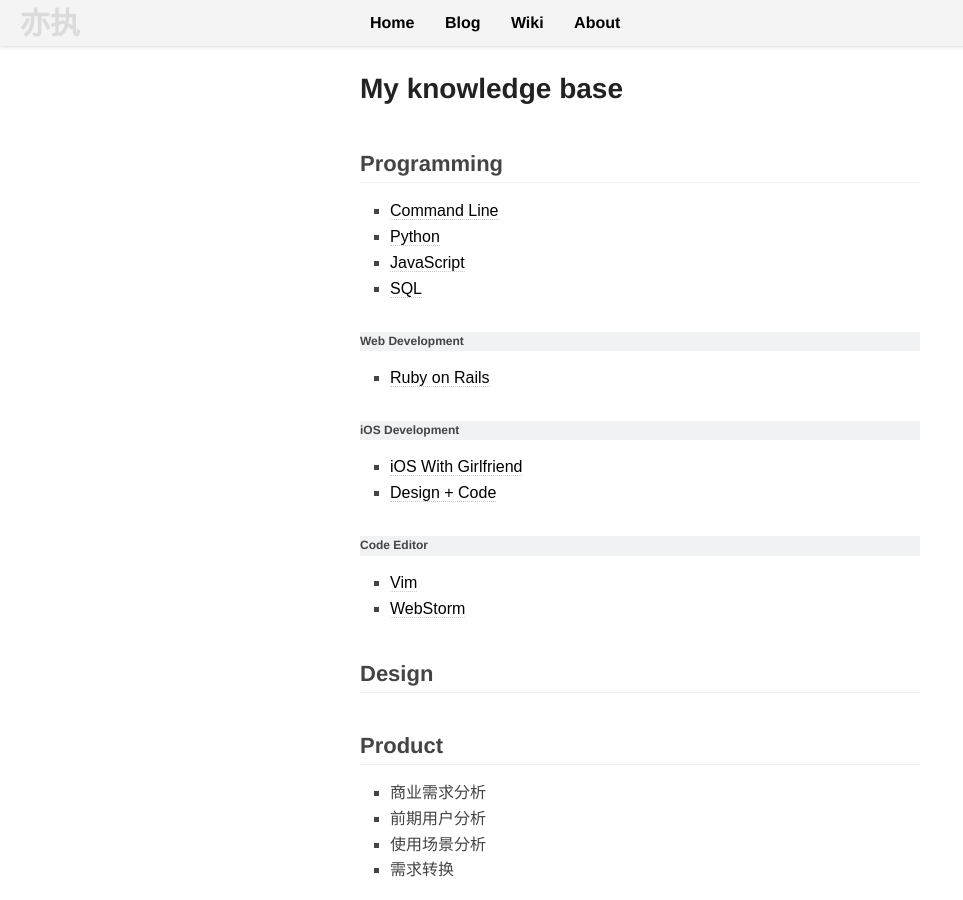
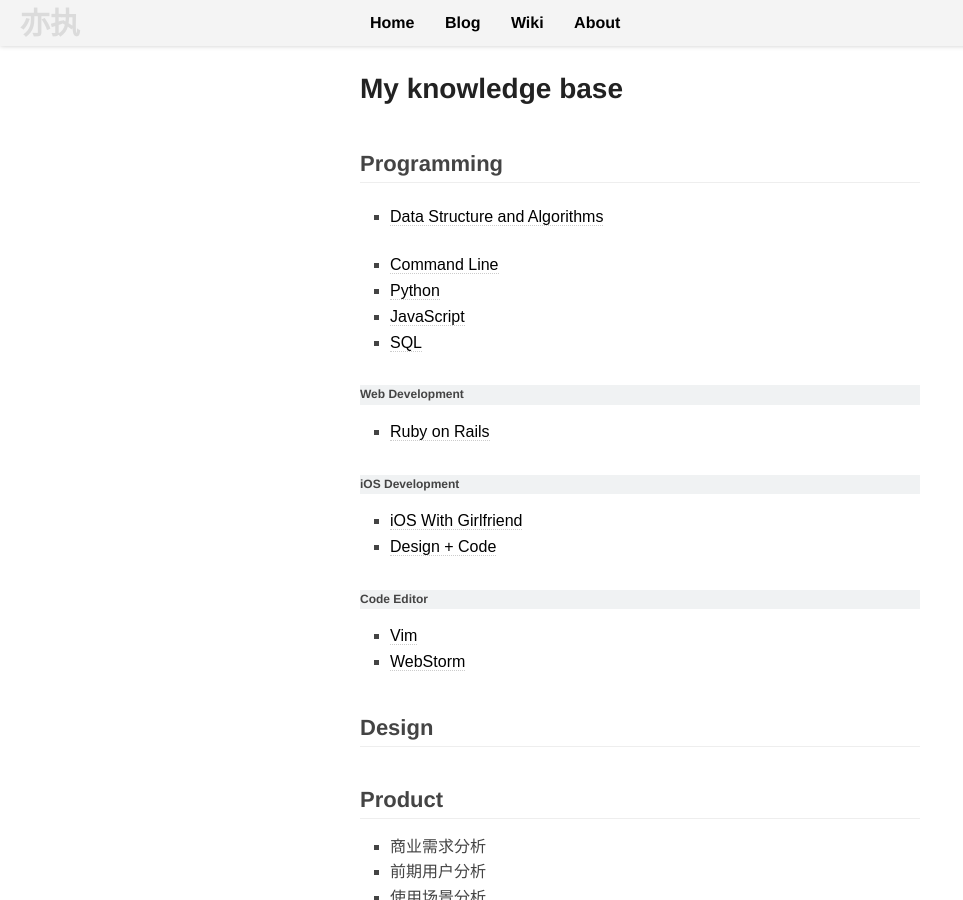
Before and after one commit to fanyange/fanyange.github.io, a Jekyll site: the page built from wiki/index.md, in a window 1280 px wide and 900 px high. Shown: the whole window, without its empty margins (0-963 px from the left). Built offline with Jekyll 4.4.1, drawn with Linux system fonts in a browser that asks for light colours; some web fonts are replaced; comment, search, counter and statistics services are not loaded; part of the change alters nothing that is shown.

Commit message:
add 'data structures and algorithms'

```diff
--- a/_config.yml
+++ b/_config.yml
@@ -1,11 +1,11 @@
 name: 亦执
 markdown: kramdown
-kramdown:
-  input: GFM
+# kramdown:
+#   input: kramdown
 hilighter: "rouge"
 timezone: Asia/Chongqing
 
-destination: public
+# destination: public
 exclude: ["CNAME", "public", "README.md"]
 
 permalink: /blog/:categories/:title/
@@ -23,7 +23,7 @@ elsewhere:
   - name: Weibo
     link: http://weibo.com/fanyange
   - name: Motto
-    link: /motto.html
+    link: /motto
 
 # disqus: yizhi
 duoshuo: yizhi-fanyange
--- a/wiki/index.md
+++ b/wiki/index.md
@@ -2,6 +2,8 @@
 title: My knowledge base
 ---
 ## Programming
+
+- [[Data Structure and Algorithms]]
 
 - [[Command Line]]
 - [[Python]]
```
